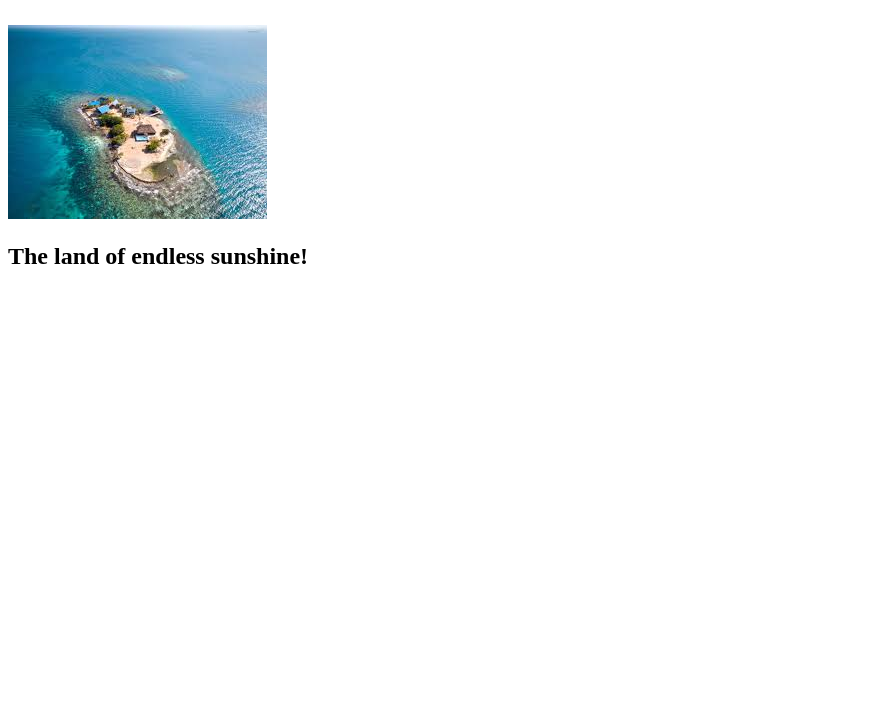
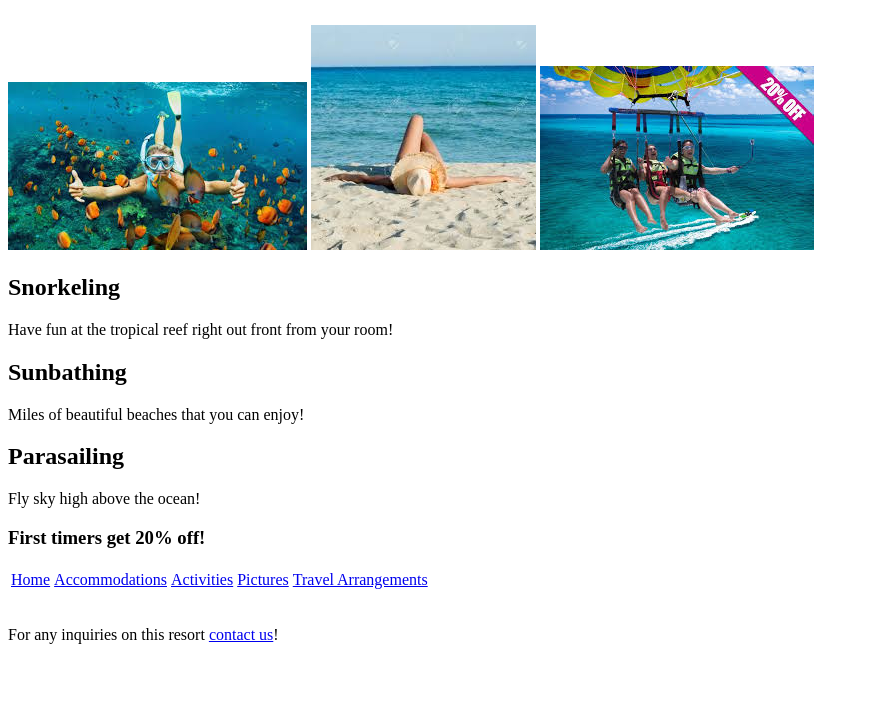
Before and after one commit to TSiu88/resort-website, a plain HTML site: page activities.html in a window 1280 px wide. Shown: the part 73-800 px from the top of the page, without its empty margins (0-869 px from the left). Drawn offline with Linux system fonts and the light colour scheme.

Commit message:
Add content to all html pages

```diff
--- a/activities.html
+++ b/activities.html
@@ -2,16 +2,38 @@
 <html>
   <head>
     <link href="css/styles.css" rel="stylesheet" type="text/css">
-    <title>Private Island Resort!</title>
+    <title>Island Activities</title>
   </head>
 
   <body>
-    <h1>Come to our beautiful private resort!</h1>
+    <h1>There are many fun activities you can do!</h1>
     <br>
-    <img src="img/island.jpeg" alt="Island picture" title="It's the island!">
+    <img src="img/snorkeling.jpeg" alt="Island swimming" title="See all the fish!">
+    <img src="img/sunbathing.jpeg" alt="Sunbathing" title="Soaking up the sun!">
+    <img src="img/parasailing.jpeg" alt="Parasailing" title="Enjoy the amazing view!">
 
-    <h2>The land of endless sunshine!</h2>
+    <h2>Snorkeling</h2>
+    <p>Have fun at the tropical reef right out front from your room!</p>
 
-    <p></p>
+    <h2>Sunbathing</h2>
+    <p>Miles of beautiful beaches that you can enjoy!</p>
+
+    <h2>Parasailing</h2>
+    <p>Fly sky high above the ocean!</p>
+    <h3>First timers get 20% off!</h3>
+
+    <table>
+      <tr>
+        <td><a href="index.html">Home</a></td>
+        <td><a href="accommodations.html">Accommodations</a></td>
+        <td><a href="activities.html">Activities</a></td>
+        <td><a href="pictures.html">Pictures</a></td>
+        <td><a href="travel-arrangements.html">Travel Arrangements</a></td>
+      </tr>
+    </table>
+
+    <br>
+    <p>For any inquiries on this resort <a href="contact.html">contact us</a>!</p>
+
   </body>
 </html>
```
Also changed, not shown: accommodations.html (+24 -5 lines), contact.html (+15 -5 lines), index.html (+1 -0 lines), pictures.html (+27 -5 lines), travel-arrangements.html (+25 -5 lines), img/cabins.jpeg (added), img/drink.jpeg (added), img/fire-show.jpeg (added), img/food.jpeg (added), img/jet.jpeg (added), img/parasailing.jpeg (added), img/pool.jpeg (added), img/receptionist.jpeg (added), img/resort.jpeg (added), 3 more files.
